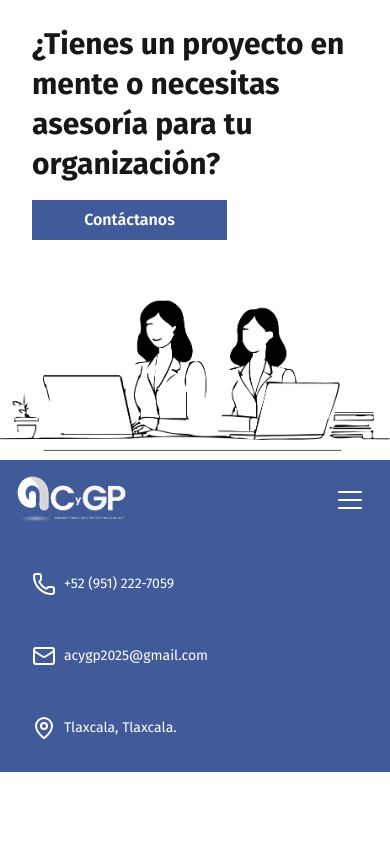
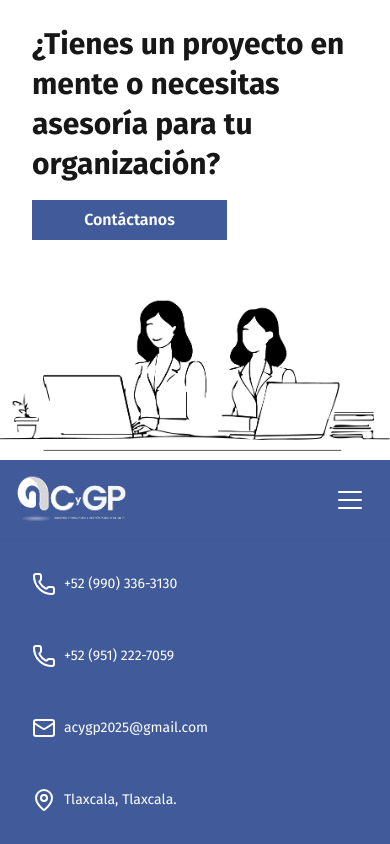
Before and after one commit to figuitiko/acygp, a Next.js app: page / in a window 390 px wide. Shown: the part 4650-5494 px from the top of the page. Before the commit the page ends 5422 px from the top, so only its background shows below. Built offline with nearby package versions, Linux system fonts and the light colour scheme.

Commit message:
feat: add phone number link to footer and update social media links in navbar

```diff
--- a/src/components/share/footer.tsx
+++ b/src/components/share/footer.tsx
@@ -11,6 +11,17 @@ export const Footer = () => {
         <Navbar />
       </div>
       <div className="flex flex-col md:flex-row  md:items-center md:justify-center gap-4 p-4 text-sm text-gray-300">
+        <IconInfoBox icon={<Phone />}>
+          <div className="flex gap-2">
+            <a
+              href="tel:+529903363130"
+              className="hover:underline"
+              target="_blank"
+            >
+              +52 (990) 336-3130
+            </a>
+          </div>
+        </IconInfoBox>
         <IconInfoBox icon={<Phone />}>
           <div className="flex gap-2">
             <a
--- a/src/components/share/navbar.tsx
+++ b/src/components/share/navbar.tsx
@@ -31,16 +31,18 @@ export const Navbar = () => {
           ))}
           <li className="flex items-center gap-4 ml-6">
             <a
-              href="/contacto"
+              href="https://www.facebook.com/share/1CuPrHJ7Fy/?mibextid=wwXIfr"
               className="text-white font-semibold text-xl hover:text-slate-400 transition-colors"
+              target="_blank"
             >
               <FacebookIcon />
             </a>
           </li>
           <li className="flex items-center gap-4">
             <a
-              href="/blog"
+              href="https://www.instagram.com/acygpec?igsh=OW16MnJmYTh3aWIx"
               className="text-white font-semibold text-xl hover:text-slate-400 transition-colors"
+              target="_blank"
             >
               <InstagramIcon />
             </a>
```
